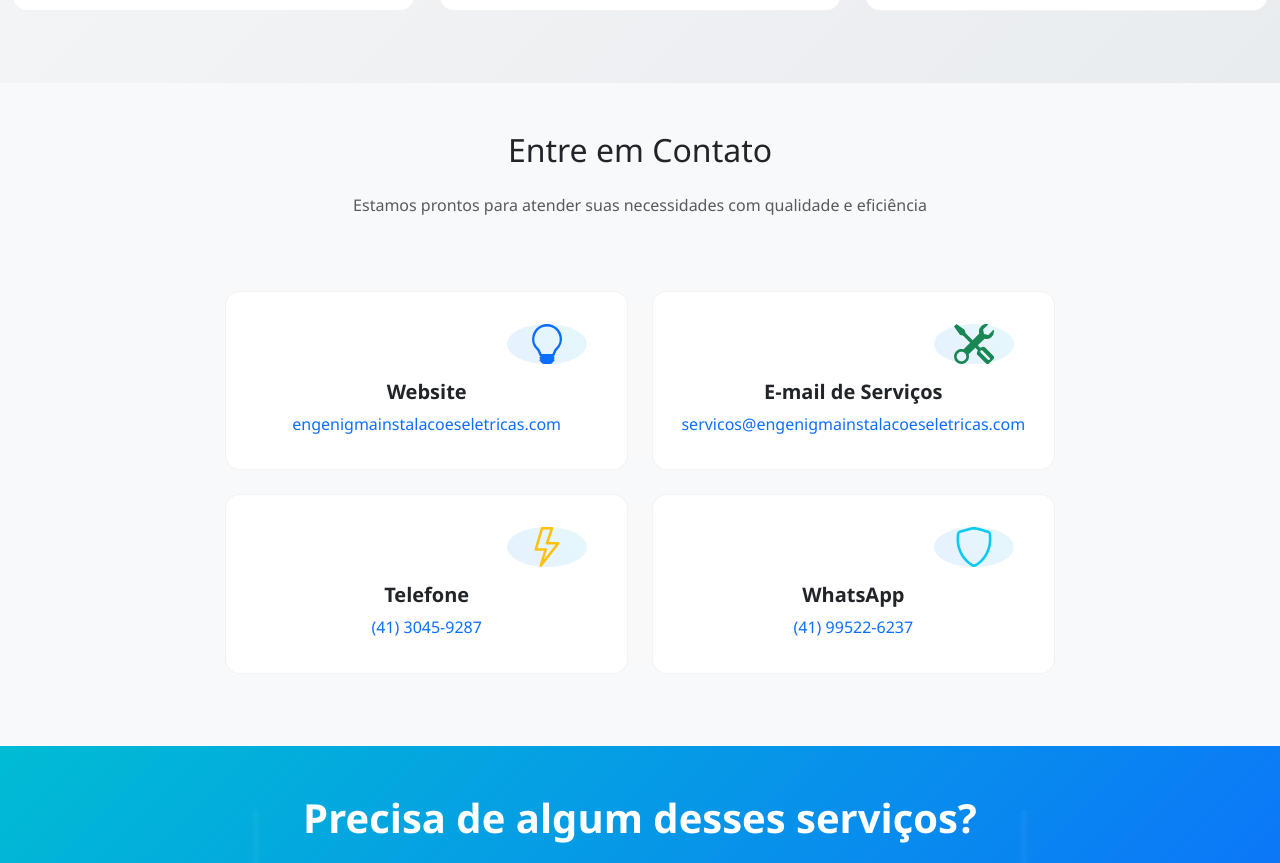
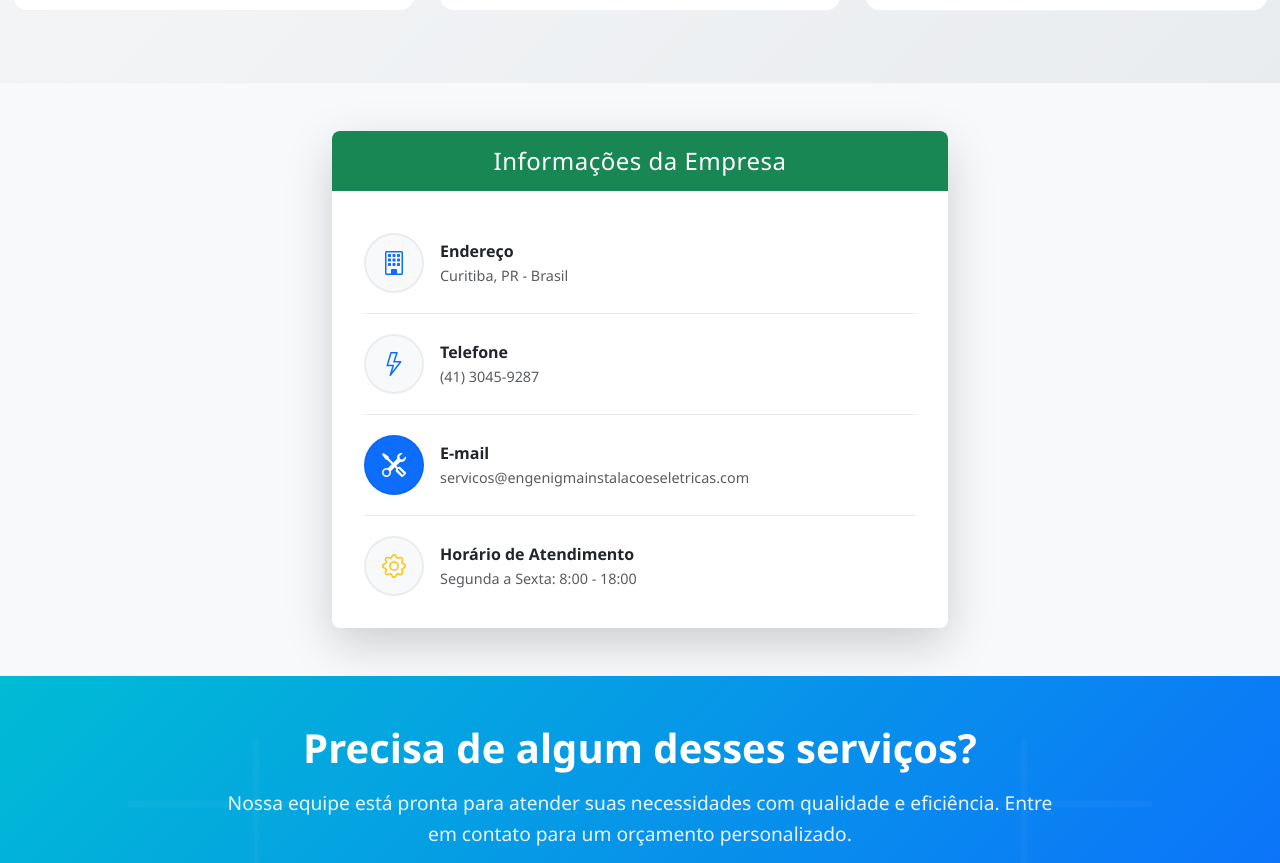
Before and after one commit to khkk24/Charles_sites, a React (Vite) app: page /services in a window 1280 px wide. Shown: the part 6201-7064 px from the top of the page. Built offline with nearby package versions, Linux system fonts and the light colour scheme.

Commit message:
contact et service amelioré

```diff
--- a/src/components/Contact.jsx
+++ b/src/components/Contact.jsx
@@ -297,7 +297,6 @@ const Contact = () => {
                 </Card.Body>
               </Card>
             </Col>
-
 {/* Contact Info Sidebar */}
 <Col lg={4}>
   <div className="contact-sidebar">
@@ -307,47 +306,69 @@ const Contact = () => {
         <h5 className="mb-0">Informações da Empresa</h5>
       </Card.Header>
       <Card.Body>
-                    <div className="contact-item">
-                      <div className="contact-icon">
-                        <BsGeoAlt className="text-primary" />
+
+        {/* Endereço */}
+        <div className="contact-item d-flex align-items-start mb-3">
+          <div
+            className="contact-icon bg-primary text-white rounded-circle d-flex align-items-center justify-content-center me-3"
+            style={{ width: "50px", height: "50px" }}
+          >
+            <BsGeoAlt size={22} />
           </div>
-                      <div className="contact-details">
-                        <strong>Endereço</strong>
-                        <p>{contactInfo.address}</p>
+          <div className="contact-details flex-grow-1">
+            <strong className="d-block">Endereço</strong>
+            <p className="mb-0">{contactInfo.address}</p>
           </div>
         </div>
 
-                    <div className="contact-item">
-                      <div className="contact-icon">
-                        <BsPhone className="text-success" />
+        {/* Telefone */}
+        <div className="contact-item d-flex align-items-start mb-3">
+          <div
+            className="contact-icon bg-success text-white rounded-circle d-flex align-items-center justify-content-center me-3"
+            style={{ width: "50px", height: "50px" }}
+          >
+            <BsPhone size={22} />
           </div>
-                      <div className="contact-details">
-                        <strong>Telefone</strong>
-                        <p>{contactInfo.phone}</p>
+          <div className="contact-details flex-grow-1">
+            <strong className="d-block">Telefone</strong>
+            <p className="mb-0">{contactInfo.phone}</p>
           </div>
         </div>
 
-                    <div className="contact-item">
-                      <div className="contact-icon">
-                        <BsEnvelope className="text-info" />
+        {/* E-mail */}
+        <div className="contact-item d-flex align-items-start mb-3">
+          <div
+            className="contact-icon bg-info text-white rounded-circle d-flex align-items-center justify-content-center me-3"
+            style={{ width: "50px", height: "50px" }}
+          >
+            <BsEnvelope size={22} />
           </div>
-                      <div className="contact-details">
-                        <strong>E-mail</strong>
-                        <p>{contactInfo.email}</p>
+          <div className="contact-details flex-grow-1">
+            <strong className="d-block">E-mail</strong>
+            <p className="mb-0">{contactInfo.email}</p>
           </div>
         </div>
 
-                    <div className="contact-item">
-                      <div className="contact-icon">
-                        <BsClock className="text-warning" />
+        {/* Horário */}
+        <div className="contact-item d-flex align-items-start">
+          <div
+            className="contact-icon bg-warning text-white rounded-circle d-flex align-items-center justify-content-center me-3"
+            style={{ width: "50px", height: "50px" }}
+          >
+            <BsClock size={22} />
           </div>
-                      <div className="contact-details">
-                        <strong>Horário de Atendimento</strong>
-                        <p>{contactInfo.hours}</p>
+          <div className="contact-details flex-grow-1">
+            <strong className="d-block">Horário de Atendimento</strong>
+            <p className="mb-0">{contactInfo.hours}</p>
           </div>
         </div>
+
       </Card.Body>
     </Card>
+
+
+
+
 
                 {/* Company Details */}
                 <Card className="company-details-card mb-4 fade-up-element">
--- a/src/components/Services.jsx
+++ b/src/components/Services.jsx
@@ -513,83 +513,69 @@ const Services = () => {
         </Container>
       </section>
 
-      {/* Contact Information Section */}
-      <section className="contact-info-section py-5 bg-light">
+      {/* Company Information Section */}
+      <section className="company-info-section py-5 bg-light">
         <Container>
-          <Row className="text-center mb-4">
-            <Col>
-              <h2 className="mb-4">Entre em Contato</h2>
-              <p className="text-muted">
-                Estamos prontos para atender suas necessidades com qualidade e eficiência
-              </p>
-            </Col>
-          </Row>
+          <Row className="justify-content-center">
+            <Col lg={6} md={8}>
+              <Card className="company-info-card shadow-lg border-0">
+                <Card.Header className="bg-success text-white text-center py-3">
+                  <h4 className="mb-0">Informações da Empresa</h4>
+                </Card.Header>
+                <Card.Body className="p-4">
+                  <div className="company-info-item d-flex align-items-center">
+                    <div className="info-icon-bg bg-light rounded-circle d-flex align-items-center justify-content-center me-3"
+                         style={{width: '60px', height: '60px', minWidth: '60px'}}>
+                      <BsBuilding size={24} className="text-primary" />
+                    </div>
+                    <div className="flex-grow-1">
+                      <h6 className="mb-1 text-dark fw-bold">Endereço</h6>
+                      <p className="mb-0 text-muted">Curitiba, PR - Brasil</p>
+                    </div>
+                  </div>
 
-          <Row className="justify-content-center">
-            <Col lg={8}>
-              <div className="contact-grid">
-                <Row>
-                  <Col md={6} className="mb-4">
-                    <div className="contact-card slide-element">
-                      <div className="contact-icon mb-3">
-                        <BsLightbulb size={40} className="text-primary" />
-                      </div>
-                      <h5>Website</h5>
-                      <p className="mb-0">
-                        <a href="https://engenigmainstalacoeseletricas.com"
-                           target="_blank"
-                           rel="noopener noreferrer"
-                           className="text-decoration-none">
-                          engenigmainstalacoeseletricas.com
+                  <div className="company-info-item d-flex align-items-center">
+                    <div className="info-icon-bg bg-light rounded-circle d-flex align-items-center justify-content-center me-3"
+                         style={{width: '60px', height: '60px', minWidth: '60px'}}>
+                      <BsLightning size={24} className="text-primary" />
+                    </div>
+                    <div className="flex-grow-1">
+                      <h6 className="mb-1 text-dark fw-bold">Telefone</h6>
+                      <p className="mb-0 text-muted">
+                        <a href="tel:+5541304599287" className="text-decoration-none text-muted">
+                          (41) 3045-9287
                         </a>
                       </p>
                     </div>
-                  </Col>
-                  <Col md={6} className="mb-4">
-                    <div className="contact-card slide-element">
-                      <div className="contact-icon mb-3">
-                        <BsTools size={40} className="text-success" />
-                      </div>
-                      <h5>E-mail de Serviços</h5>
-                      <p className="mb-0">
-                        <a href="mailto:servicos@engenigmainstalacoeseletricas.com"
-                           className="text-decoration-none">
+                  </div>
+
+                  <div className="company-info-item d-flex align-items-center">
+                    <div className="info-icon-bg bg-primary rounded-circle d-flex align-items-center justify-content-center me-3"
+                         style={{width: '60px', height: '60px', minWidth: '60px'}}>
+                      <BsTools size={24} className="text-white" />
+                    </div>
+                    <div className="flex-grow-1">
+                      <h6 className="mb-1 text-dark fw-bold">E-mail</h6>
+                      <p className="mb-0 text-muted">
+                        <a href="mailto:servicos@engenigmainstalacoeseletricas.com" className="text-decoration-none text-muted">
                           servicos@engenigmainstalacoeseletricas.com
                         </a>
                       </p>
                     </div>
-                  </Col>
-                  <Col md={6} className="mb-4">
-                    <div className="contact-card slide-element">
-                      <div className="contact-icon mb-3">
-                        <BsLightning size={40} className="text-warning" />
-                      </div>
-                      <h5>Telefone</h5>
-                      <p className="mb-0">
-                        <a href="tel:+554130459287" className="text-decoration-none">
-                          (41) 3045-9287
-                        </a>
-                      </p>
+                  </div>
+
+                  <div className="company-info-item d-flex align-items-center">
+                    <div className="info-icon-bg bg-light rounded-circle d-flex align-items-center justify-content-center me-3"
+                         style={{width: '60px', height: '60px', minWidth: '60px'}}>
+                      <BsGear size={24} className="text-warning" />
                     </div>
-                  </Col>
-                  <Col md={6} className="mb-4">
-                    <div className="contact-card slide-element">
-                      <div className="contact-icon mb-3">
-                        <BsShield size={40} className="text-info" />
-                      </div>
-                      <h5>WhatsApp</h5>
-                      <p className="mb-0">
-                        <a href="https://wa.me/5541995226237"
-                           target="_blank"
-                           rel="noopener noreferrer"
-                           className="text-decoration-none">
-                          (41) 99522-6237
-                        </a>
-                      </p>
+                    <div className="flex-grow-1">
+                      <h6 className="mb-1 text-dark fw-bold">Horário de Atendimento</h6>
+                      <p className="mb-0 text-muted">Segunda a Sexta: 8:00 - 18:00</p>
                     </div>
-                  </Col>
-                </Row>
-              </div>
+                  </div>
+                </Card.Body>
+              </Card>
             </Col>
           </Row>
         </Container>
--- a/src/styles/Services.css
+++ b/src/styles/Services.css
@@ -629,3 +629,121 @@
     height: 60px;
   }
 }
+
+/* Company Information Card Styles */
+.company-info-card {
+  border-radius: 15px;
+  overflow: hidden;
+  transition: all 0.3s ease;
+}
+
+.company-info-card:hover {
+  transform: translateY(-5px);
+  box-shadow: 0 20px 40px rgba(0,0,0,0.15) !important;
+}
+
+.company-info-card .card-header {
+  border: none;
+  font-weight: 600;
+  letter-spacing: 0.5px;
+}
+
+.company-info-item {
+  padding: 20px 0;
+  border-bottom: 1px solid rgba(0,0,0,0.08);
+  transition: all 0.3s ease;
+  display: flex !important;
+  align-items: center !important;
+}
+
+.company-info-item:last-child {
+  border-bottom: none;
+  padding-bottom: 0;
+}
+
+.company-info-item:first-child {
+  padding-top: 10px;
+}
+
+.company-info-item:hover {
+  background-color: rgba(0,123,255,0.02);
+  border-radius: 8px;
+  padding-left: 10px;
+  padding-right: 10px;
+}
+
+.info-icon-bg {
+  border: 2px solid rgba(0,0,0,0.05);
+  transition: all 0.3s ease;
+  flex-shrink: 0 !important;
+  display: flex !important;
+  align-items: center !important;
+  justify-content: center !important;
+}
+
+.company-info-item:hover .info-icon-bg {
+  transform: scale(1.05);
+  border-color: var(--primary-color);
+}
+
+.company-info-item h6 {
+  margin-bottom: 4px;
+  font-size: 1rem;
+  font-weight: 600;
+  color: #2c3e50;
+  line-height: 1.3;
+}
+
+.company-info-item p {
+  margin-bottom: 0;
+  font-size: 0.9rem;
+  line-height: 1.4;
+  color: #6c757d;
+}
+
+.company-info-item .flex-grow-1 {
+  display: flex;
+  flex-direction: column;
+  justify-content: center;
+  min-height: 50px;
+}
+
+.company-info-item a {
+  color: #6c757d;
+  transition: color 0.3s ease;
+}
+
+.company-info-item a:hover {
+  color: var(--primary-color);
+  text-decoration: underline !important;
+}
+
+/* Ensure consistent spacing */
+.company-info-card .card-body {
+  padding: 2rem !important;
+}
+
+/* Responsive adjustments for company info */
+@media (max-width: 768px) {
+  .company-info-item {
+    padding: 15px 0;
+  }
+
+  .info-icon-bg {
+    width: 50px !important;
+    height: 50px !important;
+    min-width: 50px !important;
+  }
+
+  .company-info-item h6 {
+    font-size: 0.95rem;
+  }
+
+  .company-info-item p {
+    font-size: 0.85rem;
+  }
+
+  .company-info-card .card-body {
+    padding: 1.5rem !important;
+  }
+}
```
Also changed, not shown: src/components/Home.jsx (+5 -3 lines). Lines whose indentation alone changed are shown as unchanged.
